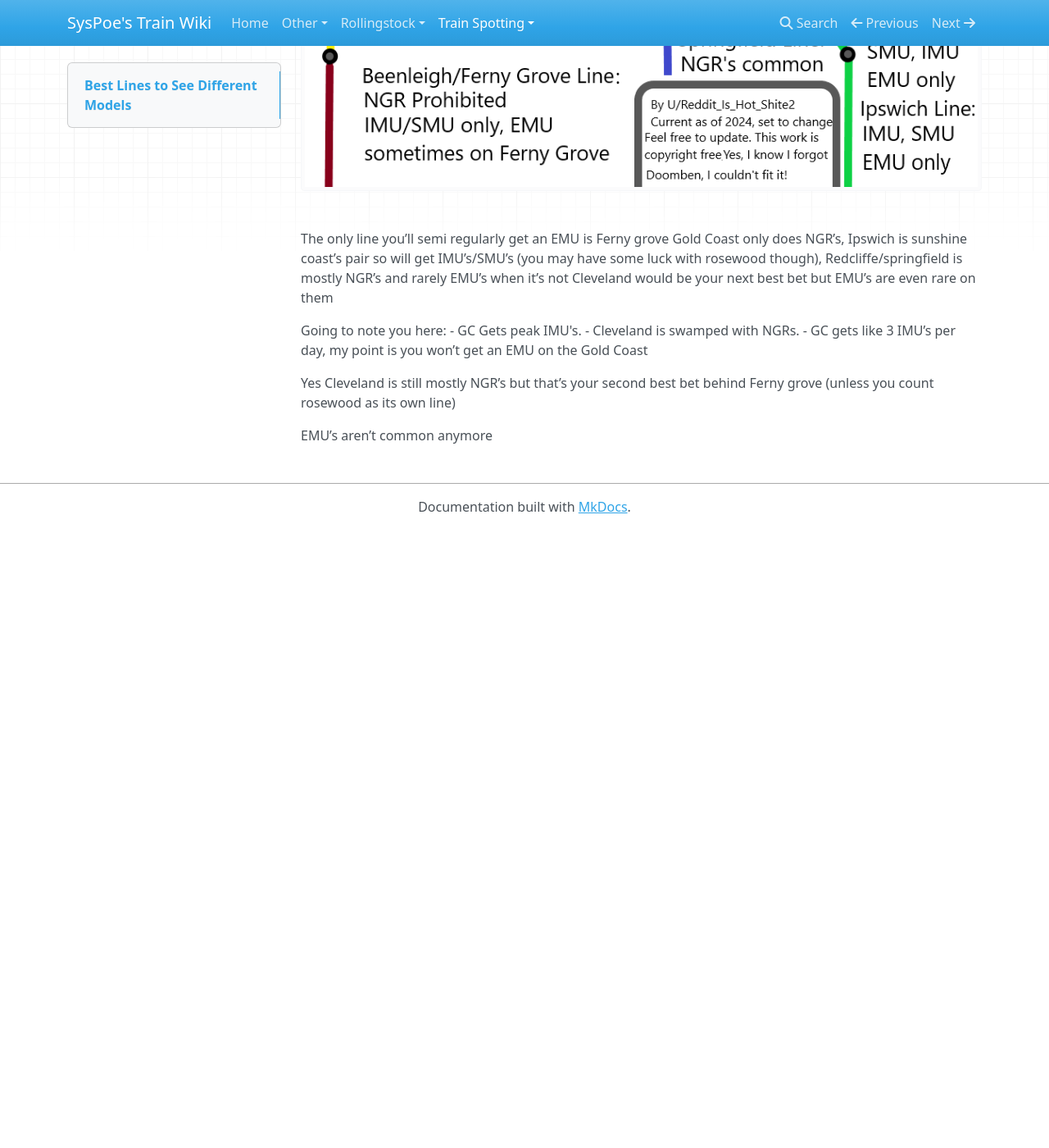
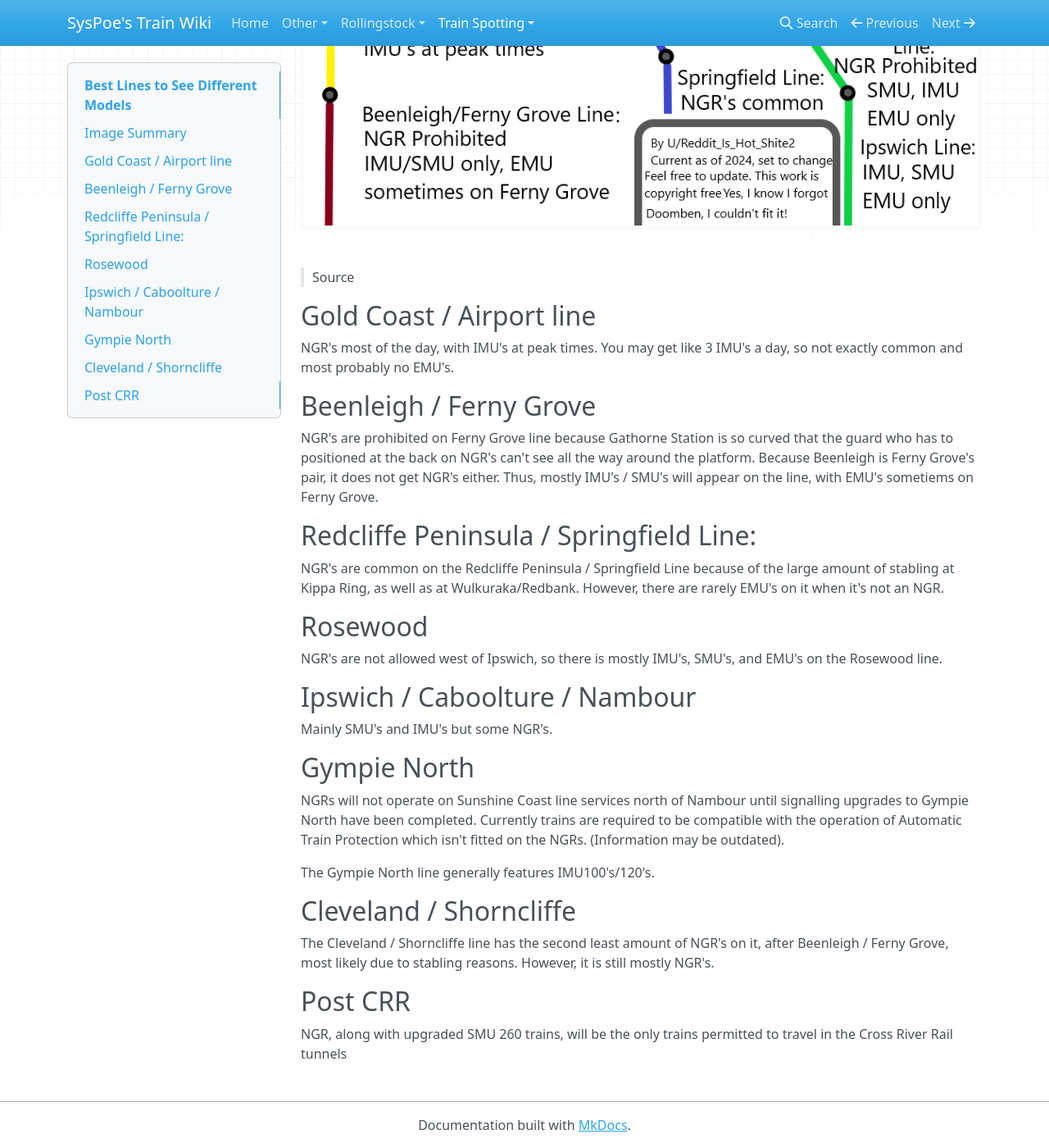
Before and after one commit to SysPoe/train-wiki, an MkDocs documentation site: the page built from docs/Train-Spotting/Best-Lines.md, in a window 1280 px wide and 1400 px high, scrolled down 237 px. Shown: the whole window at 82% size. Built offline with MkDocs 1.6.1, drawn with Linux system fonts in a browser that asks for light colours; nearby versions of some CDN libraries; before the commit the page ends 900 px from its top, so only the background shows below that.

Commit message:
Update best lines

```diff
--- a/docs/Train-Spotting/Best-Lines.md
+++ b/docs/Train-Spotting/Best-Lines.md
@@ -1,18 +1,37 @@
 # Best Lines to See Different Models
 
+## Image Summary
 ![Train Guide](../media/train_guide.png)
+> Source
 
-The only line you’ll semi regularly get an EMU is Ferny grove
-Gold Coast only does NGR’s, Ipswich is sunshine coast’s pair so will get IMU’s/SMU’s (you may have some luck with
-rosewood though), Redcliffe/springfield is mostly NGR’s and rarely EMU’s when it’s not
-Cleveland would be your next best bet but EMU’s are even rare on them
+## Gold Coast / Airport line
 
-Going to note you here:
-- GC Gets peak IMU's.
-- Cleveland is swamped with NGRs.
-- GC gets like 3 IMU’s per day, my point is you won’t get an EMU on the Gold Coast
+NGR's most of the day, with IMU's at peak times. You may get like 3 IMU's a day, so not exactly common and most probably no EMU's.
 
-Yes Cleveland is still mostly NGR’s but that’s your second best bet behind Ferny grove (unless you count rosewood as its
-own line)
+## Beenleigh / Ferny Grove
 
-EMU’s aren’t common anymore
+NGR's are prohibited on Ferny Grove line because Gathorne Station is so curved that the guard who has to positioned at the back on NGR's can't see all the way around the platform. Because Beenleigh is Ferny Grove's pair, it does not get NGR's either. Thus, mostly IMU's / SMU's will appear on the line, with EMU's sometiems on Ferny Grove.
+
+## Redcliffe Peninsula / Springfield Line:
+
+NGR's are common on the Redcliffe Peninsula / Springfield Line because of the large amount of stabling at Kippa Ring, as well as at Wulkuraka/Redbank. However, there are rarely EMU's on it when it's not an NGR.
+
+## Rosewood
+
+NGR's are not allowed west of Ipswich, so there is mostly IMU's, SMU's, and EMU's on the Rosewood line.
+
+## Ipswich / Caboolture / Nambour
+Mainly SMU's and IMU's but some NGR's.
+
+## Gympie North
+
+NGRs will not operate on Sunshine Coast line services north of Nambour until signalling upgrades to Gympie North have been completed. Currently trains are required to be compatible with the operation of Automatic Train Protection which isn't fitted on the NGRs. (Information may be outdated).
+
+The Gympie North line generally features IMU100's/120's.
+
+## Cleveland / Shorncliffe
+The Cleveland / Shorncliffe line has the second least amount of NGR's on it, after Beenleigh / Ferny Grove, most likely due to stabling reasons. However, it is still mostly NGR's.
+
+## Post CRR
+
+NGR, along with upgraded SMU 260 trains, will be the only trains permitted to travel in the Cross River Rail tunnels
```
